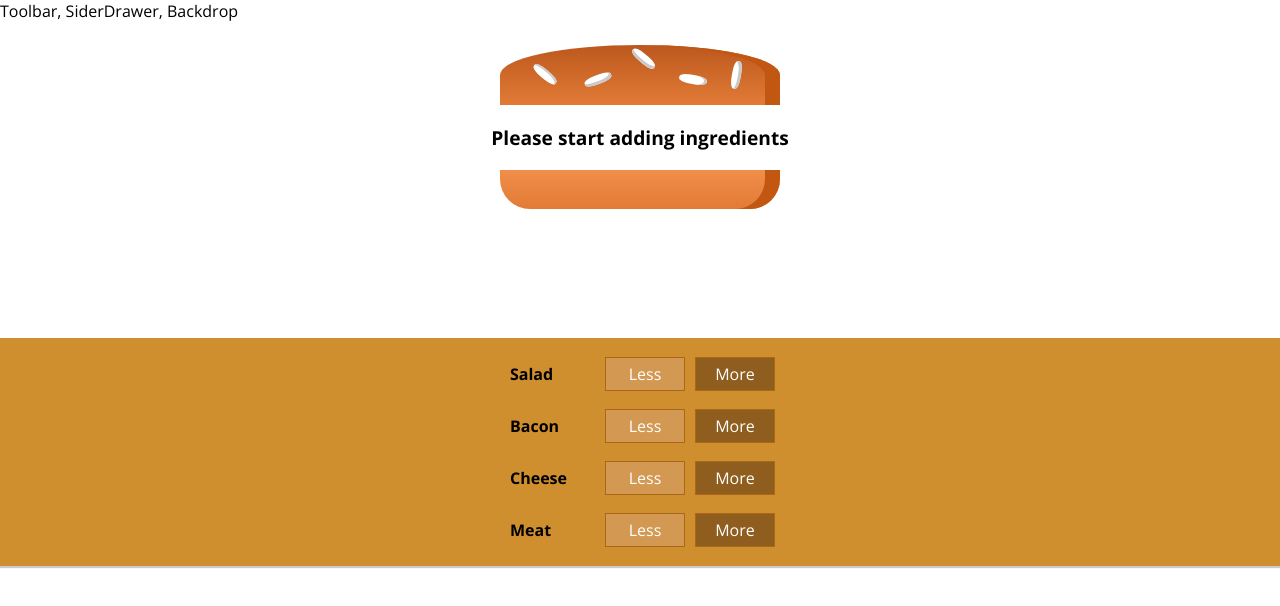
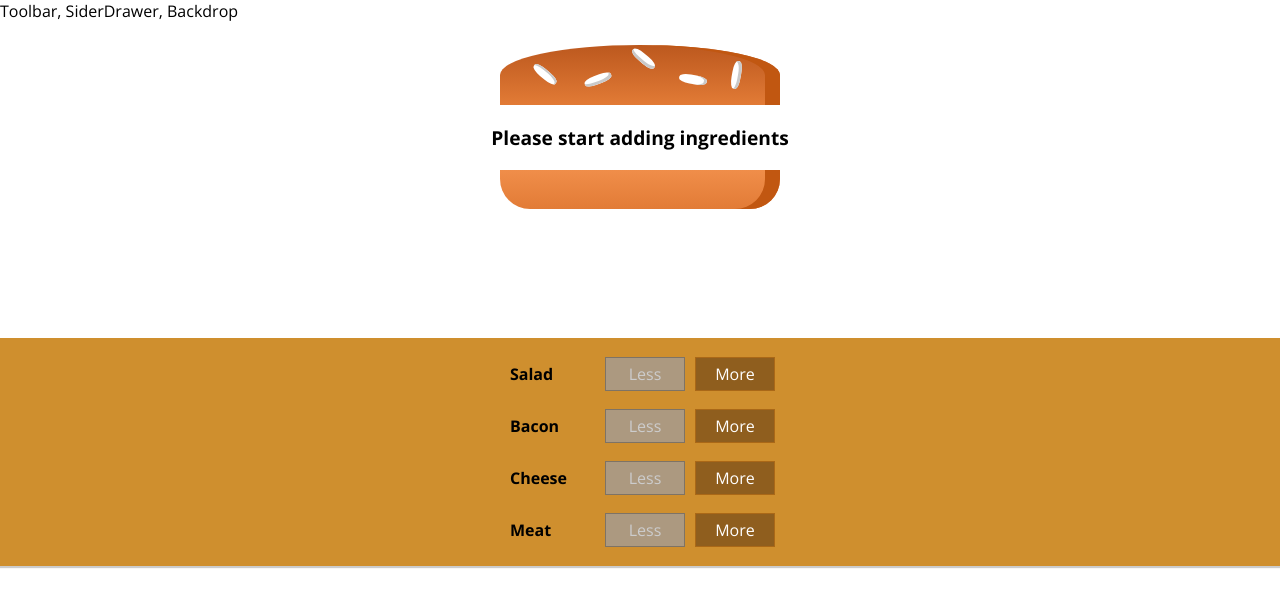
Before and after one commit to vnctwong/react-burger, a React app: page / in a window 1280 px wide. Shown: the top 606 px of the page. Built offline with nearby package versions, Linux system fonts and the light colour scheme.

Commit message:
conditon button render if ingredient=0

```diff
--- a/src/components/Burger/BuildControls/BuildControl/BuildControl.js
+++ b/src/components/Burger/BuildControls/BuildControl/BuildControl.js
@@ -7,8 +7,14 @@
   <div className={classes.BuildControl}>
 
     <div className={classes.Label}>{props.label}</div>
-    <button className={classes.Less} onClick={props.removed}>Less</button>
-    <button className={classes.More} onClick={props.added}>More</button>
+    <button
+      className={classes.Less}
+      onClick={props.removed}
+      disabled={props.disabled}>Less</button>
+
+    <button
+      className={classes.More}
+      onClick={props.added}>More</button>
 
   </div>
 
--- a/src/components/Burger/BuildControls/BuildControls.js
+++ b/src/components/Burger/BuildControls/BuildControls.js
@@ -16,7 +16,8 @@
         key={ctrl.label}
         label={ctrl.label}
         added={() => props.ingredientAdded(ctrl.type)}
-        removed={() => props.ingredientRemoved(ctrl.type)} />
+        removed={() => props.ingredientRemoved(ctrl.type)}
+        disabled={props.disabled[ctrl.type]} />
     ))}
   </div>
 );
--- a/src/containers/BurgerBuilder/BurgerBuilder.js
+++ b/src/containers/BurgerBuilder/BurgerBuilder.js
@@ -56,12 +56,20 @@
   }
 
   render() {
+    const disabledInfo = {
+      ...this.state.ingredients
+    };
+    for (let key in disabledInfo) {
+      disabledInfo[key] = disabledInfo[key] <= 0
+    }
+    // {salad: true, meat: etc, ...}
     return (
       <Aux>
         <Burger ingredients={this.state.ingredients} />
         <BuildControls
           ingredientAdded={this.addIngredientHandler}
-          ingredientRemoved={this.removeIngredientHandler} />
+          ingredientRemoved={this.removeIngredientHandler}
+          disabled={disabledInfo} />
       </Aux>
     );
   }
```
